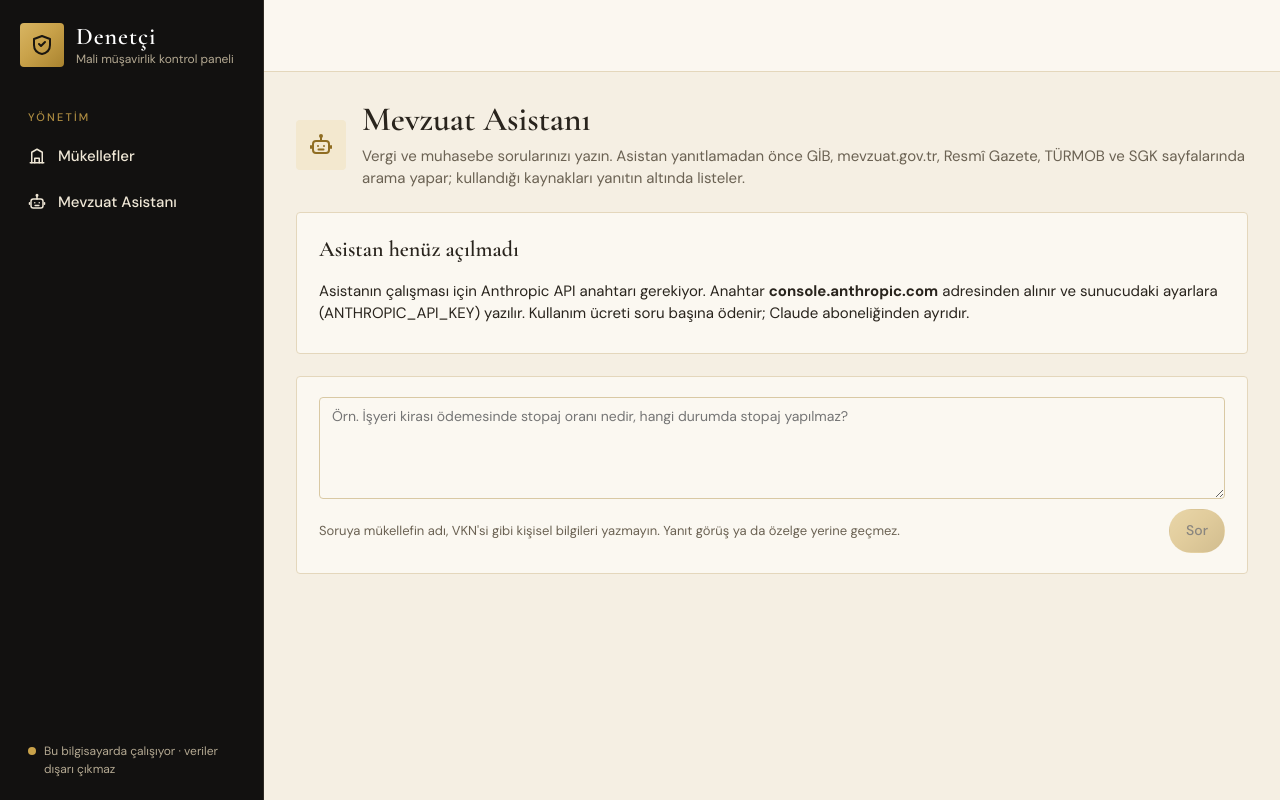
After one commit to gosgarrow1-prog/denetci, a FastAPI app: template denetci/web/templates/mevzuat.html in a window 1280 px wide. The commit adds this page. Run offline with FastAPI, Linux system fonts and the light colour scheme; the template is opened without the code that fills it, so the values that code supplies are empty.

Commit message:
Mevzuat asistanı: Claude (varsayılan claude-haiku-5-5) ile resmî kaynaklarda web aramalı yanıt, kaynak bağlantıları, önceki sorular, yaklaşık maliyet; anahtar ANTHROPIC_API_KEY
Co-Authored-By: Claude Opus 5.5 <noreply@anthropic.com>
Claude-Session: https://claude.ai/code/session_01TeLEM6uCsJy2TbZJGCvQML

```diff
--- a/denetci/web/app.py
+++ b/denetci/web/app.py
@@ -22,7 +22,8 @@ from ..config import MAX_YUKLEME_BAYT, data_dir, sunucu, telefon_kodu
 from ..importer.load import DuplicateFile, ImportError_, confirm, create_draft, preview
 from ..importer.luca import PROFILE_LABELS
 from ..importer.tables import DOC_FIELDS, DOC_LABELS, FIELD_DEFS, REQUIRED
-from ..models import (AnalysisRun, AuditLog, Client, Declaration, Finding, FindingCase, FindingEvidence, ImportBatch, InvoiceList, Period, RawRow,
+from ..yz import maliyet as yz_maliyet
+from ..models import (YzSoru, AnalysisRun, AuditLog, Client, Declaration, Finding, FindingCase, FindingEvidence, ImportBatch, InvoiceList, Period, RawRow,
                       SourceFile, User)
 from ..parsing import ParseError, kurus_str, parse_amount
 from ..finance import SINIFLAR, summarize
@@ -81,6 +82,37 @@ templates.env.filters["donem_adi"] = donem_adi
 templates.env.filters["tl0"] = tl0
 templates.env.filters["sayi"] = lambda n: f"{int(n or 0):,}".replace(",", ".")
 templates.env.filters["id_of"] = id
+
+
+def yz_metin(text: str):
+    """Asistan yanıtını güvenli HTML'e çevirir: paragraflar, '- ' ile başlayan listeler, **kalın**."""
+    import html
+    import re
+    from markupsafe import Markup
+    out, liste = [], []
+
+    def satir(t):
+        return re.sub(r"\*\*(.+?)\*\*", r"<strong>\1</strong>", html.escape(t))
+
+    def kapat():
+        if liste:
+            out.append("<ul>" + "".join(f"<li>{x}</li>" for x in liste) + "</ul>")
+            liste.clear()
+    for par in re.split(r"\n\s*\n", text or ""):
+        for ln in par.strip().splitlines():
+            m = re.match(r"^\s*(?:[-*•]|\d+[.)])\s+(.*)", ln)
+            if m:
+                liste.append(satir(m.group(1)))
+            else:
+                kapat()
+                if ln.strip():
+                    out.append(f"<p>{satir(ln.strip().lstrip('#').strip())}</p>")
+        kapat()
+    return Markup("".join(out))
+
+
+templates.env.filters["yz_metin"] = yz_metin
+templates.env.globals["maliyet"] = yz_maliyet
 templates.env.globals["efatura_neden"] = lambda e, yon: __import__("denetci.efatura", fromlist=["neden"]).neden(e, yon)
 templates.env.globals["PROFILE_LABELS"] = PROFILE_LABELS
 templates.env.globals["beyan_donem"] = beyan_donem_adi
@@ -434,6 +466,37 @@ def create_app() -> FastAPI:
                          "rel": run.reliability if run else None})
         rows.sort(key=lambda r: (r["c"].is_demo, tr_sira(r["c"].unvan)))
         return render(request, "portfolio.html", active="mukellefler", rows=rows, has_demo=any(r["c"].is_demo for r in rows))
+
+    @app.get("/mevzuat", response_class=HTMLResponse)
+    def mevzuat_page(request: Request, soru: int | None = None, user=Depends(current_user), s=Depends(get_session)):
+        from .. import yz
+        gecmis = list(s.scalars(select(YzSoru).order_by(YzSoru.id.desc()).limit(30)))
+        secili = s.get(YzSoru, soru) if soru else (gecmis[0] if gecmis and request.session.pop("yz_yeni", None) else None)
+        hata = request.session.pop("yz_hata", None)
+        return render(request, "mevzuat.html", active="mevzuat", gecmis=gecmis, secili=secili, hata=hata,
+                      hazir=yz.hazir() and not user.misafir, misafir=user.misafir, model=yz.MODEL)
+
+    @app.post("/mevzuat")
+    async def mevzuat_sor(request: Request, user=Depends(current_user), s=Depends(get_session)):
+        import asyncio
+        from .. import yz
+        form = await form_checked(request)
+        if user.misafir:
+            raise HTTPException(403, "Misafir hesabı mevzuat asistanını kullanamaz.")
+        metin = str(form.get("soru", "")).strip()
+        onceki = s.get(YzSoru, int(form["devam"])) if str(form.get("devam", "")).isdigit() else None
+        gecmis = [{"soru": onceki.soru, "cevap": onceki.cevap}] if onceki else None
+        try:
+            c = await asyncio.to_thread(yz.sor, metin, gecmis)
+        except yz.YzHatasi as exc:
+            request.session["yz_hata"] = {"mesaj": str(exc), "soru": metin[:4000]}
+            return _redirect(s, "/mevzuat")
+        q = YzSoru(user_id=user.id, soru=metin[:4000], cevap=c.metin, kaynaklar=[list(k) for k in c.kaynaklar],
+                   model=c.model, giris=c.giris, cikis=c.cikis, arama=c.arama)
+        s.add(q)
+        s.flush()
+        audit(s, user, "yz_soru", None, f"soru={q.id} giris={c.giris} cikis={c.cikis} arama={c.arama}")
+        return _redirect(s, f"/mevzuat?soru={q.id}")
 
     @app.post("/mukellef/yeni")
     async def client_create(request: Request, user=Depends(current_user), s=Depends(get_session)):
--- a/denetci/web/static/style.css
+++ b/denetci/web/static/style.css
@@ -577,3 +577,17 @@ label.check input { min-height: 0; width: 18px; height: 18px; accent-color: var(
   .login-card { padding: 24px 20px; }
 }
 @media print { .scroll { overflow: visible; } .menu-btn { display: none !important; } }
+
+/* Mevzuat asistanı */
+.yz-form { display: flex; flex-direction: column; gap: 10px; }
+.yz-alt { display: flex; flex-wrap: wrap; align-items: center; gap: 10px; justify-content: space-between; }
+.yz-alt .muted { flex: 1 1 260px; font-size: 13px; }
+.yz-devam { display: flex; align-items: center; gap: 8px; font-size: 13px; }
+.yz-devam input { min-height: 0; }
+.yz-hata { color: var(--neg, #b42318); margin: 0; }
+.yz-soru-metin { display: flex; flex-direction: column; gap: 4px; padding-bottom: 12px; border-bottom: 1px solid var(--line); }
+.yz-metin { line-height: 1.6; overflow-wrap: anywhere; }
+.yz-metin p { margin: 0 0 10px; }
+.yz-metin ul { margin: 0 0 10px; padding-left: 20px; }
+.yz-kaynak ol { margin: 6px 0 0; padding-left: 20px; font-size: 13px; overflow-wrap: anywhere; }
+.yz-ek { font-size: 12px; }
--- a/denetci/web/templates/base.html
+++ b/denetci/web/templates/base.html
@@ -53,6 +53,7 @@
   {% endif %}
   <div class="sect">Yönetim</div>
   <a class="nav {{ 'on' if active == 'mukellefler' }}" href="/">{{ icon('building') }}Mükellefler</a>
+  <a class="nav {{ 'on' if active == 'mevzuat' }}" href="/mevzuat">{{ icon('bot') }}Mevzuat Asistanı</a>
   <div class="side-foot"><span class="dot"></span>{% if sunucu %}Güvenli bağlantı · büro sunucusu{% else %}Bu bilgisayarda çalışıyor · veriler dışarı çıkmaz{% endif %}</div>
   </div>
 </nav>
--- /dev/null
+++ b/denetci/web/templates/mevzuat.html
@@ -0,0 +1,54 @@
+{% extends "base.html" %}
+{% from "_icons.html" import icon %}
+{% block content %}
+<div class="page-head">
+  <span class="ph-ic">{{ icon('bot', 24) }}</span>
+  <div class="ph-text"><h1>Mevzuat Asistanı</h1><p>Vergi ve muhasebe sorularınızı yazın. Asistan yanıtlamadan önce GİB, mevzuat.gov.tr, Resmî Gazete, TÜRMOB ve SGK sayfalarında arama yapar; kullandığı kaynakları yanıtın altında listeler.</p></div>
+</div>
+
+{% if not hazir %}
+<section class="card yz-kapali">
+  {% if misafir %}<p>Misafir hesabıyla mevzuat asistanı kullanılamaz.</p>
+  {% else %}<h2>Asistan henüz açılmadı</h2>
+  <p>Asistanın çalışması için Anthropic API anahtarı gerekiyor. Anahtar <strong>console.anthropic.com</strong> adresinden alınır ve sunucudaki ayarlara (ANTHROPIC_API_KEY) yazılır. Kullanım ücreti soru başına ödenir; Claude aboneliğinden ayrıdır.</p>{% endif %}
+</section>
+{% endif %}
+
+<section class="card yz-sor">
+  <form method="post" action="/mevzuat" class="yz-form" onsubmit="var b=this.querySelector('button[type=submit]');b.disabled=true;b.textContent='Yanıtlanıyor… (30–90 sn)'">
+    <input type="hidden" name="csrf" value="{{ csrf }}">
+    {% if secili %}<label class="yz-devam"><input type="checkbox" name="devam" value="{{ secili.id }}"> Bu soruya devam et (önceki soru ve yanıt da gönderilir)</label>{% endif %}
+    <textarea name="soru" rows="4" maxlength="4000" required placeholder="Örn. İşyeri kirası ödemesinde stopaj oranı nedir, hangi durumda stopaj yapılmaz?" {{ 'disabled' if not hazir }}>{{ hata.soru if hata else '' }}</textarea>
+    <div class="yz-alt">
+      <span class="muted">Soruya mükellefin adı, VKN'si gibi kişisel bilgileri yazmayın. Yanıt görüş ya da özelge yerine geçmez.</span>
+      <button class="btn primary" type="submit" {{ 'disabled' if not hazir }}>Sor</button>
+    </div>
+  </form>
+  {% if hata %}<p class="yz-hata">{{ hata.mesaj }}</p>{% endif %}
+</section>
+
+{% if secili %}
+<section class="card yz-cevap">
+  <div class="yz-soru-metin"><span class="muted">Soru · {{ secili.created_at.strftime('%d.%m.%Y %H:%M') }}</span><strong>{{ secili.soru }}</strong></div>
+  <div class="yz-metin">{{ secili.cevap|yz_metin }}</div>
+  {% if secili.kaynaklar %}<div class="yz-kaynak"><span class="muted">Kaynaklar</span><ol>
+    {% for baslik, url in secili.kaynaklar %}<li><a href="{{ url }}" target="_blank" rel="noopener noreferrer">{{ baslik }}</a></li>{% endfor %}
+  </ol></div>{% else %}<p class="muted">Bu yanıtta kaynak bağlantısı yok; bilgileri resmî kaynaktan doğrulayın.</p>{% endif %}
+  <div class="muted yz-ek">{{ secili.model }} · {{ secili.arama }} arama · yaklaşık {{ '%.3f'|format(maliyet(secili.model, secili.giris, secili.cikis, secili.arama))|replace('.', ',') }} $</div>
+</section>
+{% endif %}
+
+{% if gecmis %}
+<section class="block">
+  <div class="block-head"><h2>Önceki sorular</h2><span class="muted">Büro içinde paylaşılır</span></div>
+  <div class="alerts">
+  {% for q in gecmis %}
+    <a class="client-row {{ 'on' if secili and secili.id == q.id }}" href="/mevzuat?soru={{ q.id }}">
+      <span class="cl-main"><span class="cl-name">{{ q.soru[:140] }}{{ '…' if q.soru|length > 140 }}</span>
+        <span class="muted">{{ q.created_at.strftime('%d.%m.%Y %H:%M') }}</span></span>
+    </a>
+  {% endfor %}
+  </div>
+</section>
+{% endif %}
+{% endblock %}
--- a/requirements.txt
+++ b/requirements.txt
@@ -6,3 +6,4 @@ itsdangerous>=2.1
 sqlalchemy>=2.0
 openpyxl>=3.1
 pypdf>=4.0
+anthropic>=2.0
```
Also changed, not shown: denetci/models.py (+15 -0 lines), denetci/yz.py (added, +125 -0 lines), tests/test_web.py (+34 -0 lines).
